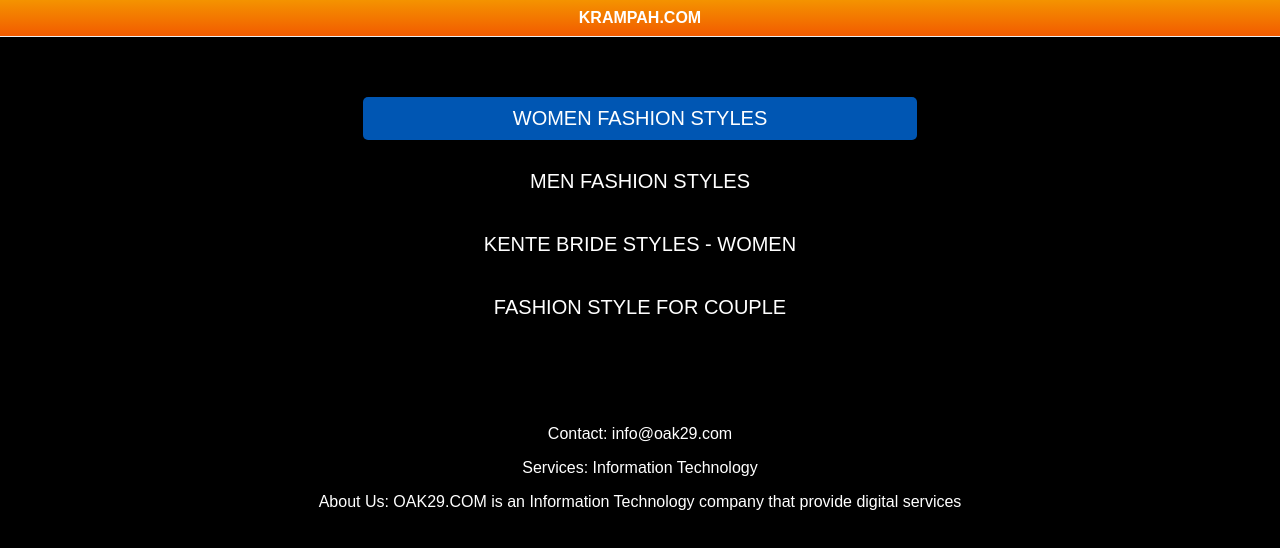
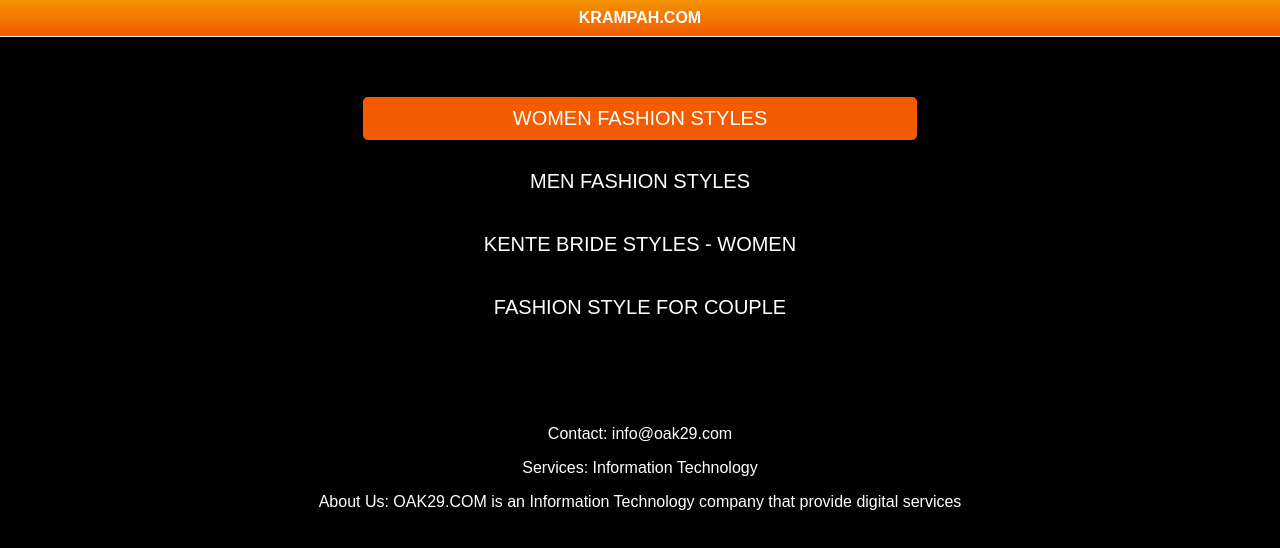
Before and after one commit to bet32/live3, a plain HTML site: page index.html in a window 1280 px wide. In both pictures the pointer is over the button "WOMEN FASHION STYLES". Drawn offline with Linux system fonts and the light colour scheme.

Commit message:
Update index.html

```diff
--- a/index.html
+++ b/index.html
@@ -46,7 +46,7 @@
       text-overflow: ellipsis; /* Show ellipsis (...) for overflow text */
     }
     button:hover {
-      background-color: #0056b3;
+      background-color: #f25b00;
     }
     footer {
       background-color: black;
```
